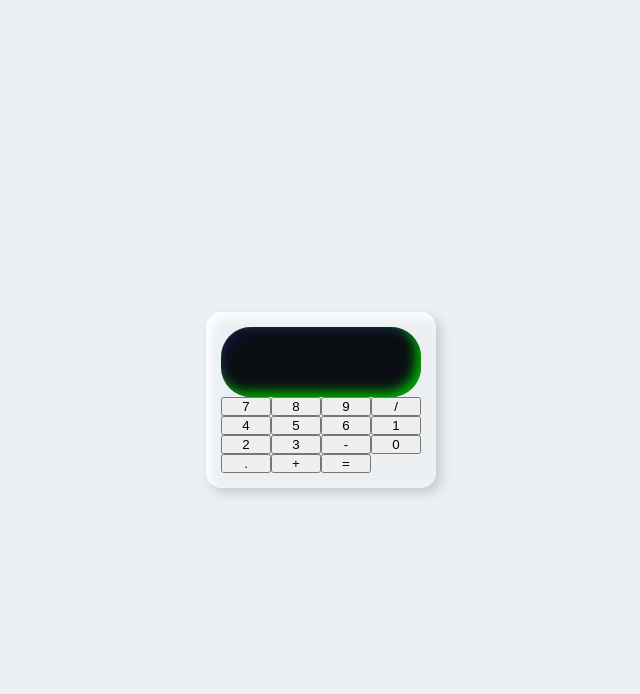
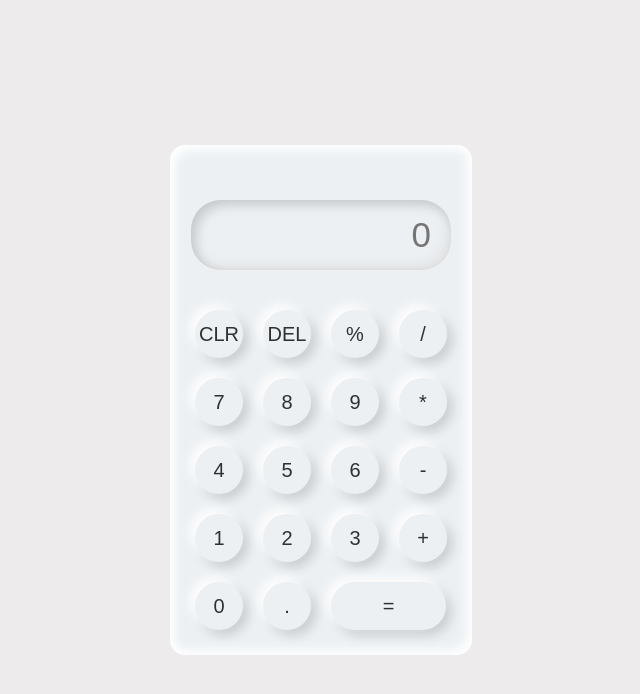
Before and after one commit to lourduradjou/Neumonic-Calculator, a plain HTML site: page src/index.html in a window 1280 px wide. Shown: the whole page, without its empty margins (319-959 px from the left). Drawn offline with Linux system fonts and the light colour scheme.

Commit message:
project ended with all necessary changes js added also

```diff
--- a/src/index.html
+++ b/src/index.html
@@ -5,30 +5,35 @@
     <meta name="viewport" content="width=device-width, initial-scale=1.0">
     <title>Neumonic Calculator</title>
     <link rel="stylesheet" href="styles.css">
-</head>
 <body>
 
     <div class="container">
         <div class="calculator">
-            <input type="text">
-            <button>7</button>
-            <button>8</button>
-            <button>9</button>
-            <button>/</button>
-            <button>4</button>
-            <button>5</button>
-            <button>6</button>
-            <button>1</button>
-            <button>2</button>
-            <button>3</button>
-            <button>-</button>
-            <button>0</button>
-            <button>.</button>
-            <button>+</button>
-            <button>=</button>
+            <input type="text" placeholder="0" id="output">
+            <button onclick="clearScreen()">CLR</button>
+            <button onclick="Delete()">DEL</button>
+            <button onclick="display('%')">%</button>
+            <button onclick="display('/')">/</button>
+            <button onclick="display('7')">7</button>
+            <button onclick="display('8')">8</button>
+            <button onclick="display('9')">9</button>
+            <button onclick="display('*')">*</button>
+            <button onclick="display('4')">4</button>
+            <button onclick="display('5')">5</button>
+            <button onclick="display('6')">6</button>
+            <button onclick="display('-')">-</button>
+            <button onclick="display('1')">1</button>
+            <button onclick="display('2')">2</button>
+            <button onclick="display('3')">3</button>
+            <button onclick="display('+')">+</button>
+            <button onclick="display('0')">0</button>
+            <button onclick="display('.')">.</button>
+            <button  class="equal" onclick="calculate()">=</button>
         </div>
     </div>
+    <script src="index.js">
 
+    </script>
 
 </body>
 </html>
--- a/src/index.js
+++ b/src/index.js
@@ -0,0 +1,22 @@
+let outputScreen = document.getElementById("output")
+
+function display(num) {
+    outputScreen.value += num
+}
+
+function calculate() {
+    try{
+        outputScreen.value = eval(outputScreen.value)
+    }
+    catch(err) {
+        alert("Invalid Combination")
+    }
+}
+
+function clearScreen() {
+    outputScreen.value = '';
+}
+
+function Delete() {
+    outputScreen.value = outputScreen.value.slice(0,-1)
+}
--- a/src/styles.css
+++ b/src/styles.css
@@ -2,15 +2,18 @@
     box-sizing: border-box;
     margin: 0;
     padding: 0;
+    border: none;
+    outline: none;
  }
 
  .container {
-    display: flex;
     height: 100vh;
     width: 100%;
-    background-color: #ecf0f3;
+    display: flex;
     justify-content: center;
     align-items: center;
+    background-color: #edebeb;
+    font-family: sans-serif;
  }
 
 .calculator {
@@ -18,17 +21,42 @@
     background-color: #ecf0f3;
     padding: 15px;
     border-radius: 15px;
-    box-shadow: inset 5px 5px 12px #fff, 5px 5px 12px rgba(0,0,0,.16);
-    grid-template-columns: repeat(4, 50px);
+    box-shadow: inset 5px 5px 12px rgb(255, 255, 255), inset -5px -5px 12px rgb(255, 255, 255);
+    grid-template-columns: repeat(4, 68px);
 }
 
 input {
     grid-column: span 4;
     height: 70px;
-    width: 200px;
-    background-color: #0b0f13;
-    outline: none;
-    border: none;
-    box-shadow: inset -5px -5px 12px rgb(0, 177, 0), inset 5px 5px 12px rgba(67, 0, 250, 0.16);
+    width: 260px;
+    background-color: #ecf0f3;
+    box-shadow: inset 5px 5px 12px rgba(0,0,0,0.16),inset -5px -5px 12px rgb(227, 227, 227);
     border-radius: 30px;
+    color: rgba(75,75,75,1);
+    font-size: 35px;
+    text-align: end;
+    margin: auto;
+    margin-top: 40px;
+    margin-bottom: 30px;
+    padding: 20px;
 }
+
+button {
+    height: 48px;
+    width: 48px;
+    background-color: #ecf0f3;
+    margin: 10px;
+    box-shadow: -5px -5px 12px #fffefe, 5px 5px 12px rgba(0,0,0, 0.16);
+    border-radius: 50%;
+    font-size: 20px;
+    color: rgba(0,0,0, .8);
+}
+
+button:active {
+    transition-duration: .01s;
+    transform: scale(0.95);
+}
+.equal {
+    width: 115px;
+    border-radius: 40px;
+}
```
